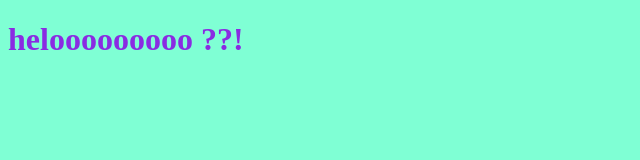
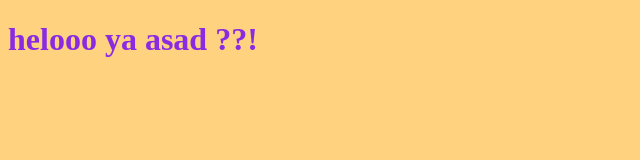
Before and after one commit to Elguartoufi92/c-project, a plain HTML site: page index.html in a window 1280 px wide. Shown: the whole page, without its empty margins (0-640 px from the left). Drawn offline with Linux system fonts and the light colour scheme.

Commit message:
changing style and body html

```diff
--- a/index.html
+++ b/index.html
@@ -7,7 +7,7 @@
   <link rel="stylesheet" href="style.css">
 </head>
 <body>
-  <h1>helooooooooo ??!</h1>
+  <h1>helooo ya asad ??!</h1>
    <script src="app.js"></script>
 </body>
 </html>
--- a/style.css
+++ b/style.css
@@ -2,5 +2,5 @@ h1{
   color: blueviolet;
 }
 body{
-  background-color: aquamarine;
+  background-color: rgb(255, 210, 127);
 }
```
